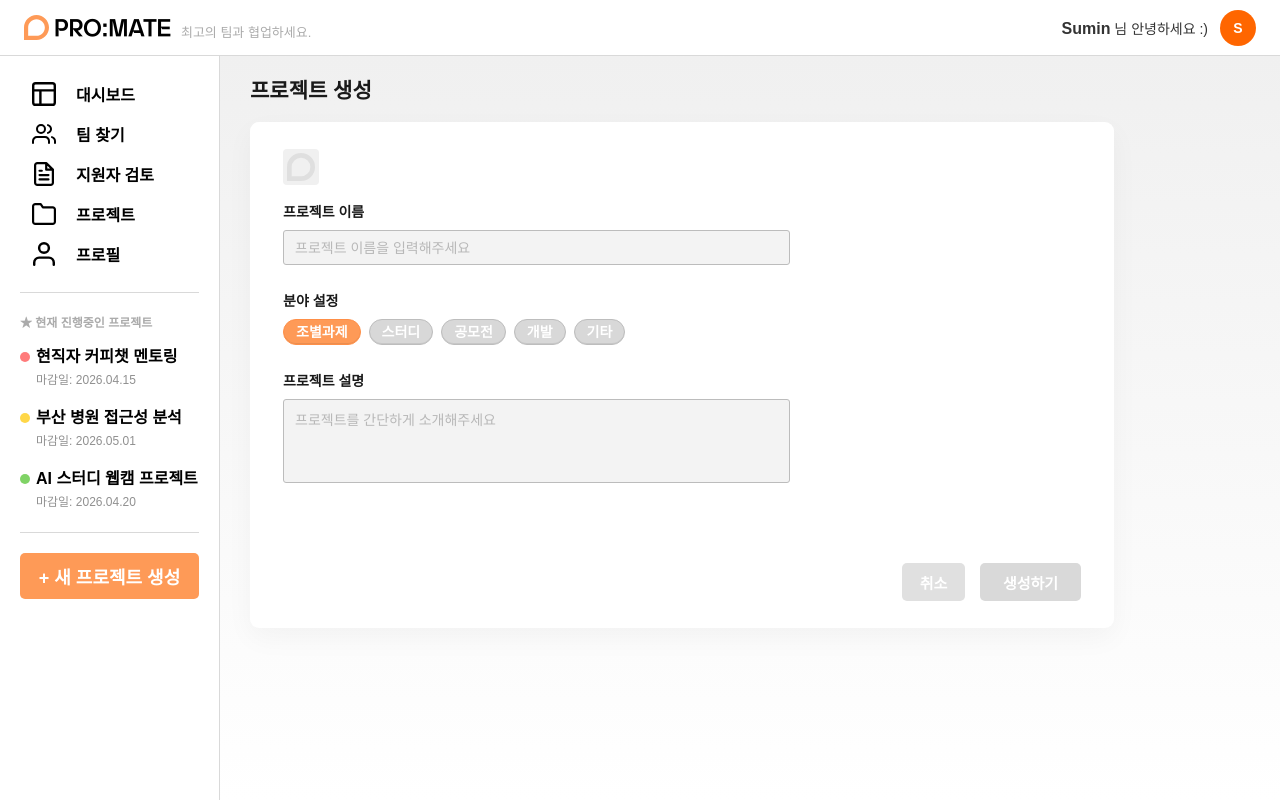
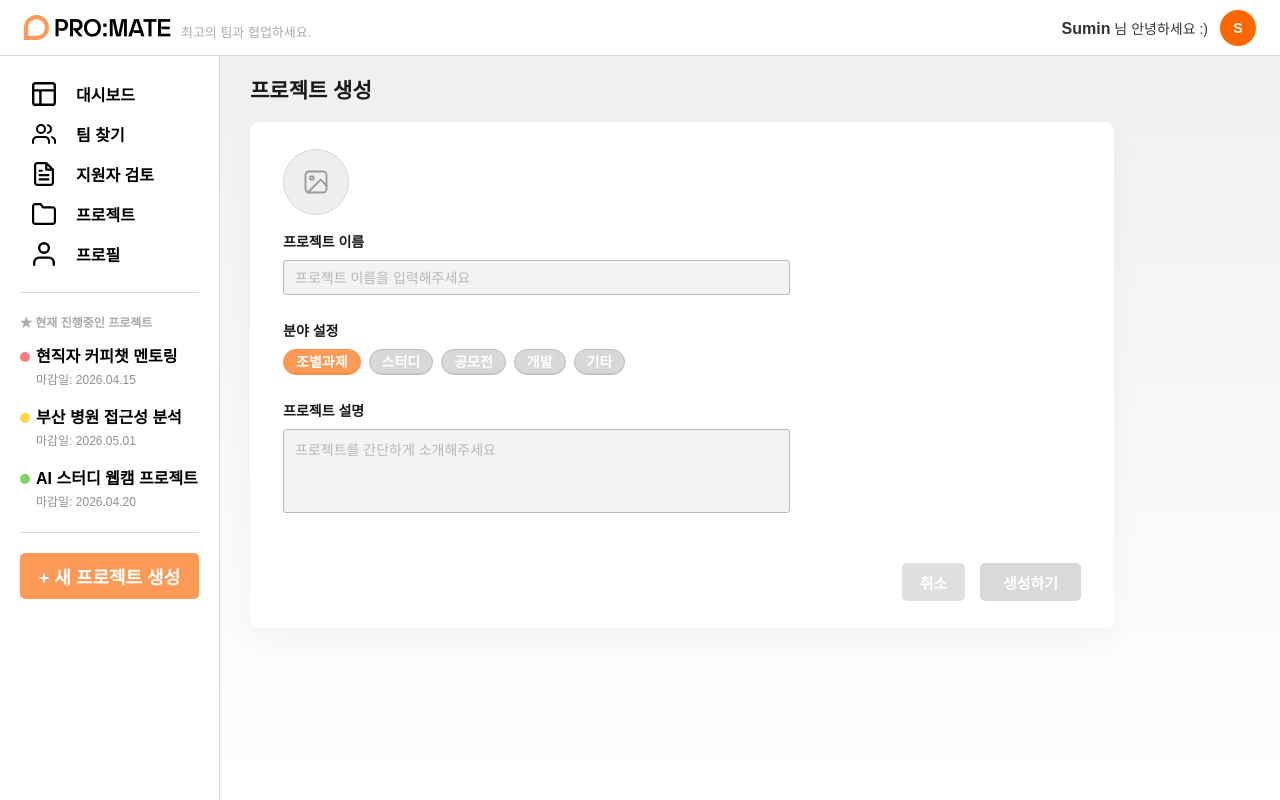
Before and after one commit to pknu-wap/promate, a React (Vite) app in the folder FE/: page /teammaking in a window 1280 px wide. Built offline with nearby package versions, Linux system fonts and the light colour scheme; no server answers.

Commit message:
Revert "style:이미지변경,폰트변경"
This reverts commit 666396b8e65674cd166e2f4afcb19bda2dc707f3.

```diff
--- a/FE/src/pages/FindTeam/FindTeamPage.css
+++ b/FE/src/pages/FindTeam/FindTeamPage.css
@@ -8,8 +8,7 @@
 
 .find-team-title {
   margin: 0 0 16px;
-  font-size: 21px;
-  line-height: 27px;
+  font-size: 24px;
   font-weight: 800;
   letter-spacing: 0;
 }
--- a/FE/src/pages/Teammaking/TeammakingPage.css
+++ b/FE/src/pages/Teammaking/TeammakingPage.css
@@ -41,22 +41,31 @@ body {
   box-shadow: 0 10px 28px rgba(0, 0, 0, 0.04);
 }
 
-.teammaking-logo-box {
-  width: 36px;
-  height: 36px;
-  display: flex;
-  align-items: center;
-  justify-content: center;
+.image-upload-wrapper {
   margin-bottom: 18px;
-  border-radius: 4px;
-  background-color: #f0f0f0;
 }
 
-.teammaking-logo-box img {
-  width: 28px;
-  height: 28px;
-  filter: grayscale(1);
-  opacity: 0.24;
+.image-upload-trigger {
+  display: inline-flex;
+  border-radius: 999px;
+  cursor: pointer;
+  transition: transform 0.18s ease;
+}
+
+.image-upload-trigger:hover {
+  transform: translateY(-1px);
+}
+
+.image-upload-trigger:focus-visible {
+  outline: 2px solid #fe9a57;
+  outline-offset: 3px;
+}
+
+.image-upload-avatar {
+  width: 66px;
+  height: 66px;
+  background-color: #efefef;
+  border-color: #d7d7d7;
 }
 
 .form-field {
@@ -242,7 +251,7 @@ body {
     padding: 27px 18px;
   }
 
-  .teammaking-logo-box {
+  .image-upload-wrapper {
     margin-bottom: 18px;
   }
 
--- a/FE/src/pages/Teammaking/TeammakingPage.jsx
+++ b/FE/src/pages/Teammaking/TeammakingPage.jsx
@@ -1,7 +1,7 @@
 import { useState } from "react";
-import logoIcon from "../../assets/logoIcon.svg";
 import DomainSelector from "./components/DomainSelector.jsx";
 import FormActions from "./components/FormActions.jsx";
+import ImageUploadField from "./components/ImageUploadField.jsx";
 import ProjectDescriptionField from "./components/ProjectDescriptionField.jsx";
 import ProjectNameField from "./components/ProjectNameField.jsx";
 import "./TeammakingPage.css";
@@ -18,12 +18,14 @@ function TeammakingPage() {
   const [projectName, setProjectName] = useState("");
   const [selectedDomain, setSelectedDomain] = useState("assignment");
   const [description, setDescription] = useState("");
+  const [imageSrc, setImageSrc] = useState(null);
   const isSubmitEnabled = projectName.trim() !== "" && description.trim() !== "";
 
   const handleCancel = () => {
     setProjectName("");
     setSelectedDomain("assignment");
     setDescription("");
+    setImageSrc(null);
   };
 
   const handleSubmit = () => {
@@ -41,9 +43,7 @@ function TeammakingPage() {
     <div className="page-wrapper">
       <h1 className="page-title">프로젝트 생성</h1>
       <div className="card">
-        <div className="teammaking-logo-box" aria-hidden="true">
-          <img src={logoIcon} alt="" />
-        </div>
+        <ImageUploadField imageSrc={imageSrc} onImageChange={setImageSrc} />
         <ProjectNameField
           projectName={projectName}
           onProjectNameChange={setProjectName}
```
